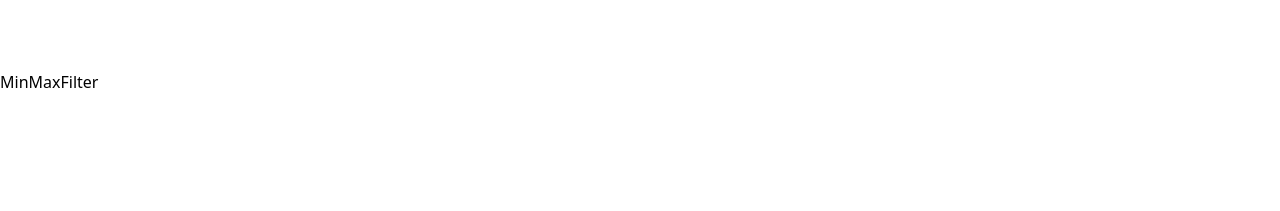
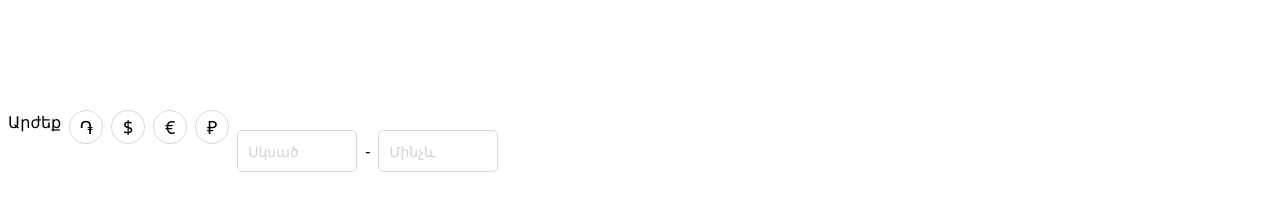
Before and after one commit to Rafikzaqaryan/Amarranoc.amm, a React (Vite) app: page / in a window 1280 px wide. Shown: the part 223-434 px from the top of the page. Built offline with nearby package versions, Linux system fonts and the light colour scheme.

Commit message:
Done MinMaxFilter appearance  Part

```diff
--- a/src/Component/Nav/NavLeftPart/MinMaxFilter.tsx
+++ b/src/Component/Nav/NavLeftPart/MinMaxFilter.tsx
@@ -1,3 +1,39 @@
+import { useState } from "react";
+
 export default function MinMaxFilter() {
-  return <div>MinMaxFilter</div>;
+  const [activeButton, setActiveButton] = useState<number | null>(null);
+  const buttonValue = ["֏", "$", "€", "₽"];
+  return (
+    <div>
+      <div className="flex gap-2 pl-2 pt-[40px]">
+        <p className="text-[black]">Արժեք</p>
+        {buttonValue.map((value, index) => (
+          <button
+            key={index}
+            className={`w-[34px] h-[34px] border flex justify-center items-center rounded-[20px] text-[18px] cursor-pointer border-[#d8d9dc]
+      ${
+        activeButton === index ? "bg-black text-white" : "bg-white text-black"
+      }`}
+          >
+            {value}
+          </button>
+        ))}
+        <div className="flex gap-2 items-center pt-[20px]">
+          <input
+            type="number"
+            placeholder="Սկսած"
+            className="w-[120px] h-[42px] border rounded-[5px] pl-[10px] text-[14px] border-[#d8d9dc] text-[#a9a3af]"
+            min="0"
+          />
+          -
+          <input
+            type="number"
+            placeholder="Մինչև"
+            className="w-[120px] h-[42px] border rounded-[5px] pl-[10px] text-[14px] border-[#d8d9dc] text-[#a9a3af]"
+            min="0"
+          />
+        </div>
+      </div>
+    </div>
+  );
 }
```
